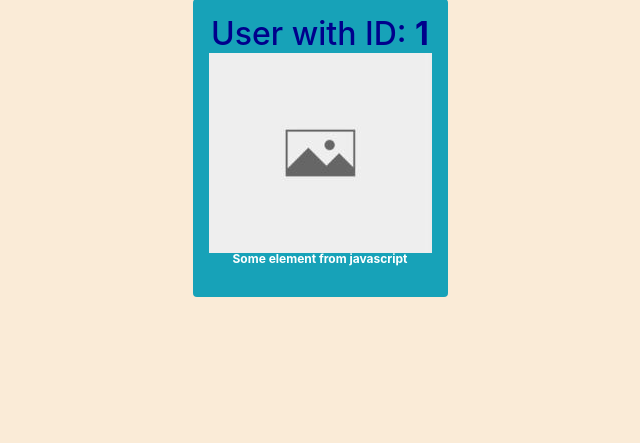
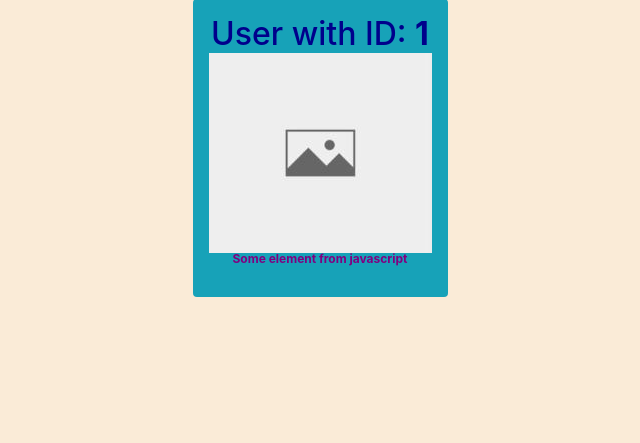
Before and after one commit to MariamKipshidze/Blog-Post-website-with-flask, a Flask app: page /user/1 in a window 1280 px wide. Shown: the part 81-524 px from the top of the page, without its empty margins (320-960 px from the left). Run offline with Flask 3, Linux system fonts and the light colour scheme; some libraries are stand-ins or nearby versions.

Commit message:
New style for javascript demo element

```diff
--- a/static/css/style.css
+++ b/static/css/style.css
@@ -6,3 +6,8 @@ h1 {
 body {
     background: antiquewhite;
 }
+
+#demo{
+    font-size: 12px;
+    color: purple;
+}
```
